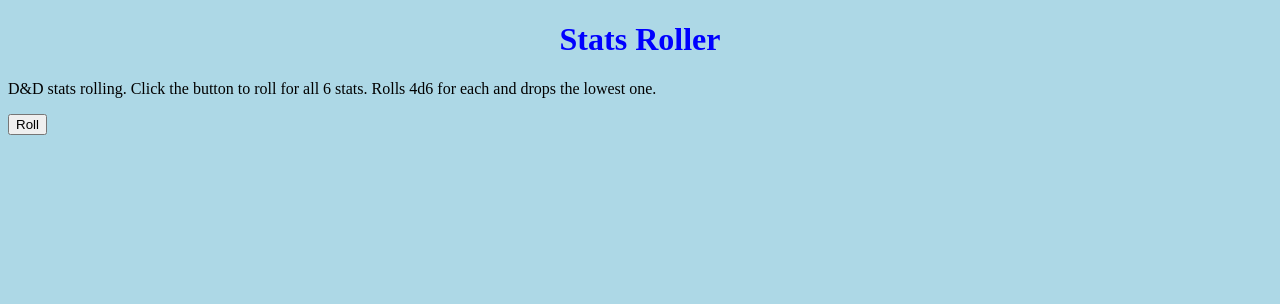
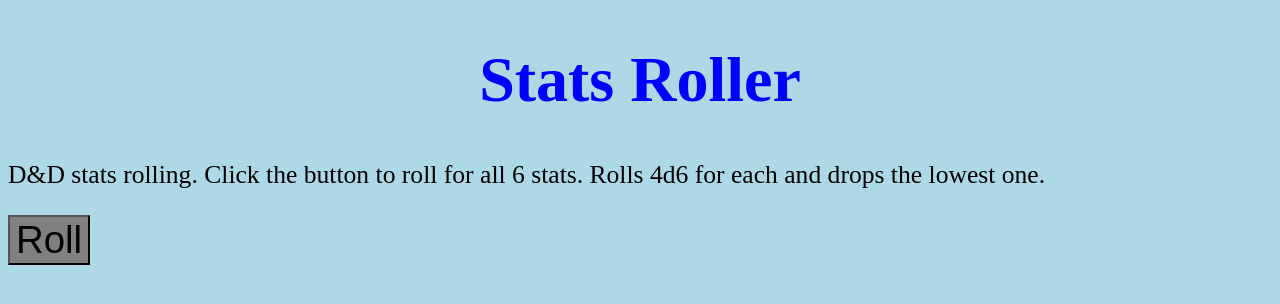
Before and after one commit to NateFrogHI/stats-roller, a plain HTML site: page index.html in a window 1280 px wide. Drawn offline with Linux system fonts and the light colour scheme.

Commit message:
Updated sizing

```diff
--- a/index.css
+++ b/index.css
@@ -5,4 +5,18 @@ body {
 h1 {
     color: blue;
     text-align: center;
+    font-size: 5vw;
 }
+
+p {
+    font-size: 2vw;
+}
+
+.rolls_display {
+    font-size: 3vw;
+}
+
+.rolls_button {
+    font-size: 3vw;
+    background-color: gray;
+}
--- a/index.html
+++ b/index.html
@@ -7,8 +7,9 @@
         <h1>Stats Roller</h1>
         <p>D&D stats rolling.  Click the button to roll for all 6 stats.  Rolls 4d6 for each and drops the lowest one.</p>
 
-        <button type="button" onclick=diceRolls()>Roll</button>
+        <button class="rolls_button" type="button" onclick=diceRolls()>Roll</button>
 
+        <div class="rolls_display">
             <p id="0"></p>
             <p id="1"></p>
             <p id="2"></p>
@@ -16,6 +17,7 @@
             <p id="4"></p>
             <p id="5"></p>
             <h3 id="total"></h3>
+        </div>
 
         <script type="text/javascript" src="index.js"></script>
     </body>
```
Lines whose indentation alone changed are shown as unchanged.
